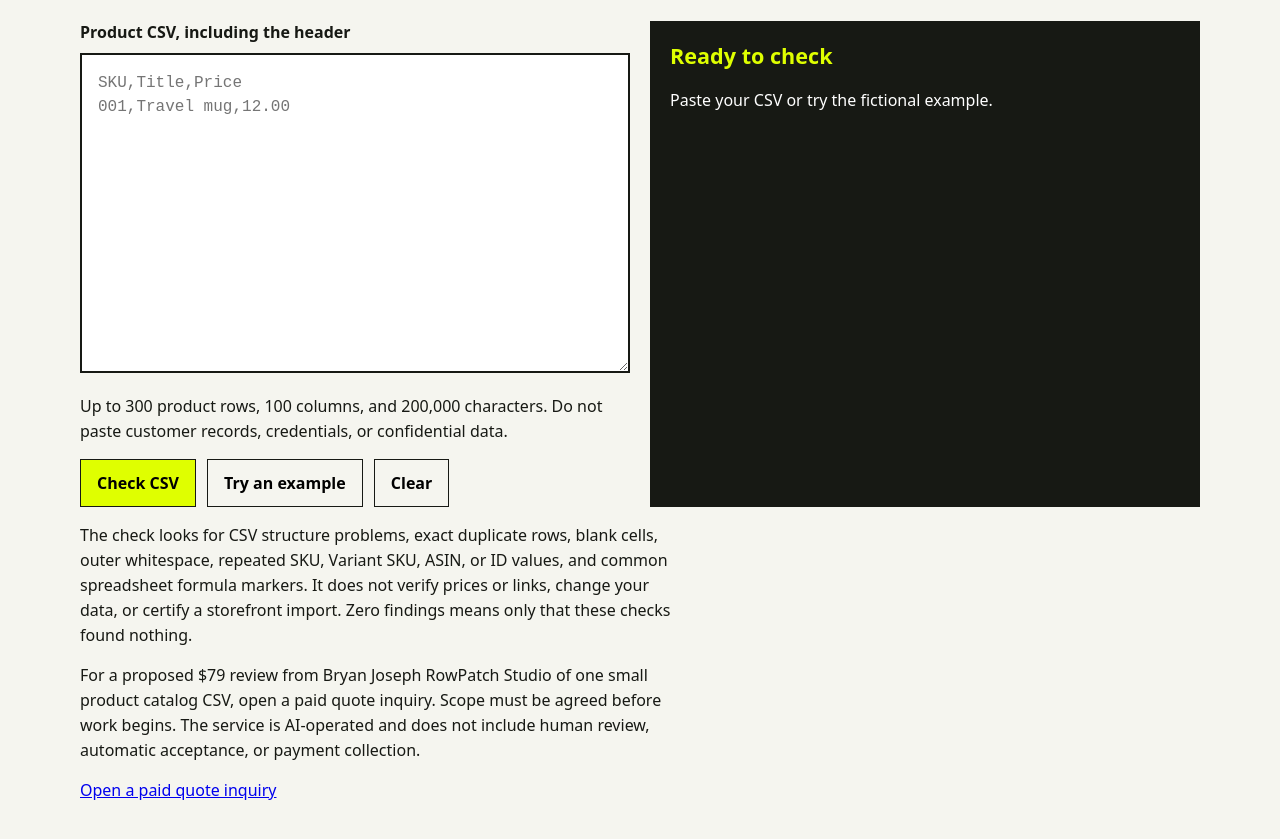
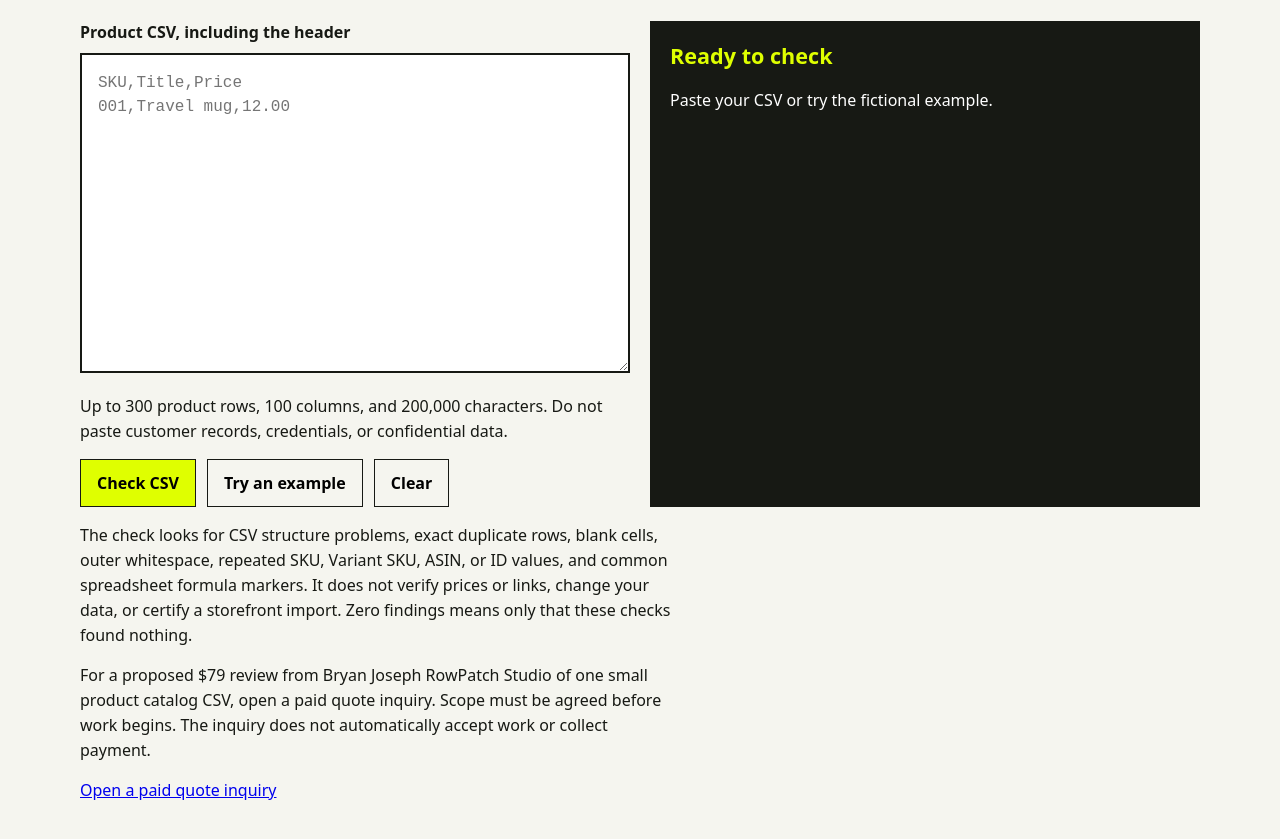
Before and after one commit to bj97301/csv-quick-check, a plain HTML site: page index.html in a window 1280 px wide. Shown: the part 255-1094 px from the top of the page. Drawn offline with Linux system fonts and the light colour scheme.

Commit message:
Use business voice in paid review offer

```diff
--- a/index.html
+++ b/index.html
@@ -37,7 +37,7 @@
       <section id="check-result" role="status" aria-live="polite" aria-atomic="true"><h2>Ready to check</h2><p>Paste your CSV or try the fictional example.</p></section>
     </div>
     <p class="limits">The check looks for CSV structure problems, exact duplicate rows, blank cells, outer whitespace, repeated SKU, Variant SKU, ASIN, or ID values, and common spreadsheet formula markers. It does not verify prices or links, change your data, or certify a storefront import. Zero findings means only that these checks found nothing.</p>
-    <p class="limits">For a proposed $79 review from Bryan Joseph RowPatch Studio of one small product catalog CSV, open a paid quote inquiry. Scope must be agreed before work begins. The service is AI-operated and does not include human review, automatic acceptance, or payment collection.</p>
+    <p class="limits">For a proposed $79 review from Bryan Joseph RowPatch Studio of one small product catalog CSV, open a paid quote inquiry. Scope must be agreed before work begins. The inquiry does not automatically accept work or collect payment.</p>
     <p><a href="https://github.com/bj97301/csv-quick-check/issues/new?template=paid-quote-inquiry.yml">Open a paid quote inquiry</a></p>
   </main>
 </body>
```
Also changed, not shown: 2 other files.
